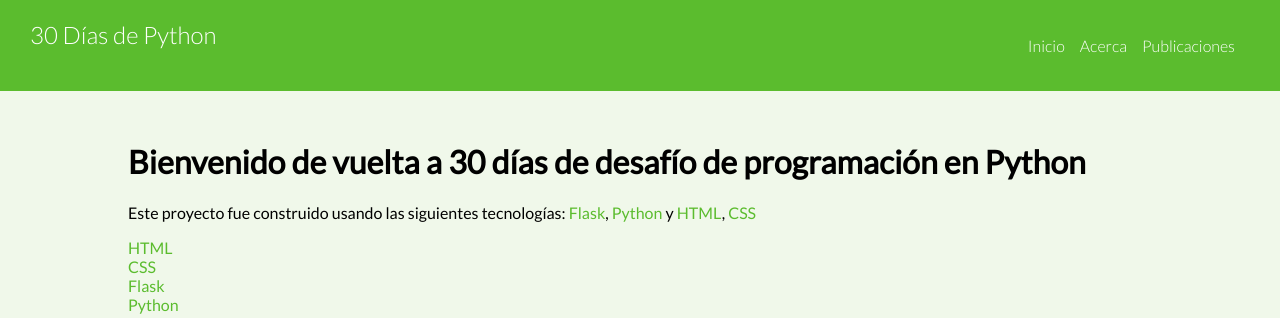
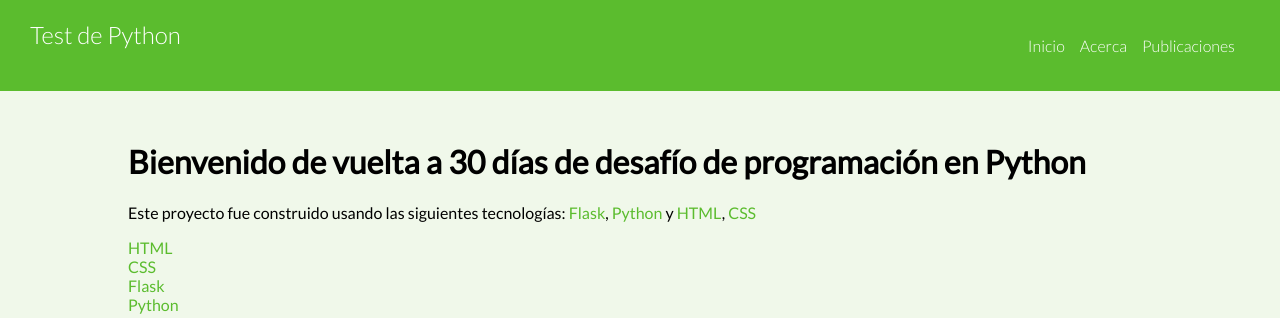
Before and after one commit to victorvisus/flask_project, a Flask app: page / in a window 1280 px wide. Shown: the top 318 px of the page. Run offline with Flask 3, Linux system fonts and the light colour scheme.

Commit message:
mod title

```diff
--- a/templates/layout.html
+++ b/templates/layout.html
@@ -12,9 +12,9 @@
       href="{{ url_for('static', filename='css/main.css') }}"
     />
     {% if title %}
-    <title>30 Días de Python - {{ title}}</title>
+    <title>Test de Python - {{ title}}</title>
     {% else %}
-    <title>30 Días de Python</title>
+    <title>Test de Python</title>
     {% endif %}
   </head>
 
@@ -22,7 +22,7 @@
     <header>
       <div class="menu-container">
         <div>
-          <a class="brand-name nav-link" href="/">30 Días de Python</a>
+          <a class="brand-name nav-link" href="/">Test de Python</a>
         </div>
         <ul class="nav-lists">
           <li class="nav-list">
```
